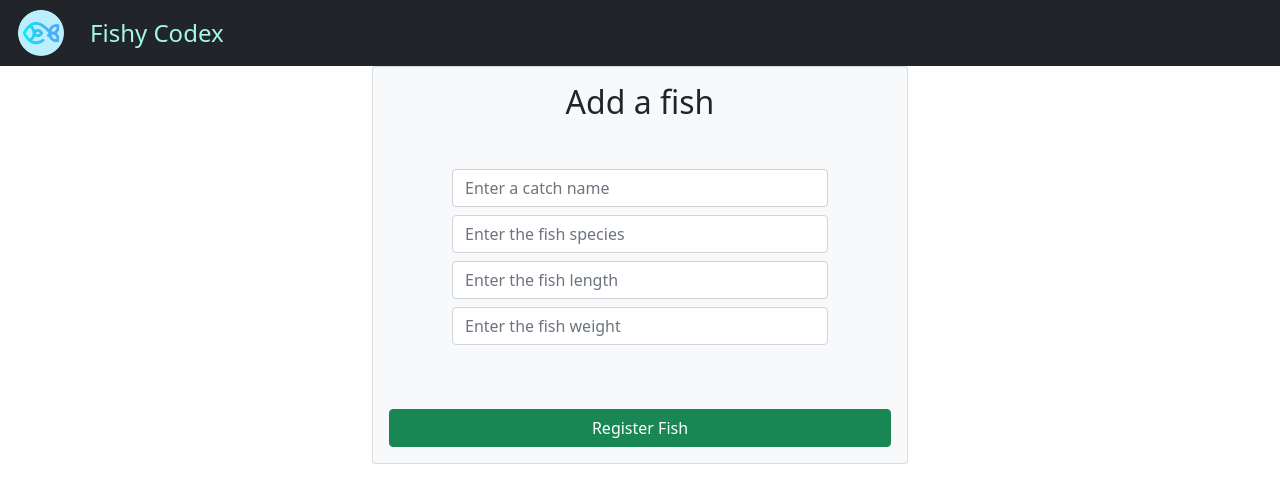
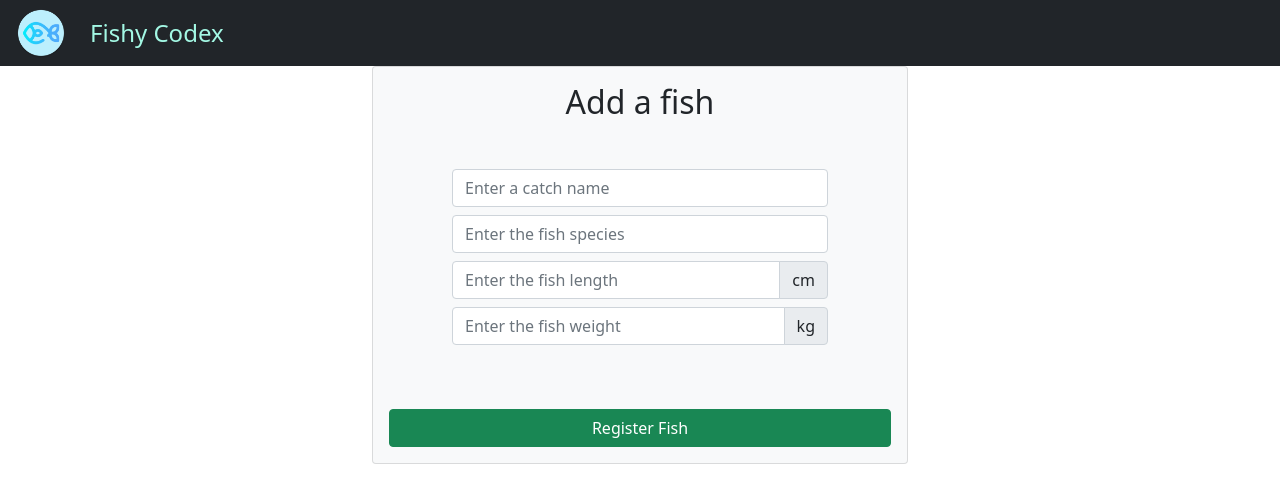
Before and after one commit to Natorden/fishy-codex-frontend, a Vue app: page /addFish/1 in a window 1280 px wide. Shown: the top 502 px of the page. Built offline with nearby package versions, Linux system fonts and the light colour scheme; no server answers.

Commit message:
Scroll for chats

```diff
--- a/src/App.vue
+++ b/src/App.vue
@@ -107,11 +107,11 @@ function openHome(){
 
 onUpdated(() => {
   if(sender.value != null) {
-   /* socket.on(sender.value.uuid, from => {
+    socket.on(sender.value.uuid, from => {
       console.log(from);
       userStore.addFriendRequests(from);
-      requestAmount.value++;
-    });*/
+      //requestAmount.value++;
+    });
 
     // Find requests for the logged-in user
     requestService.getFriendRequestByUserId(sender.value.uuid).then((r) => {
--- a/src/views/CommunityView.vue
+++ b/src/views/CommunityView.vue
@@ -113,8 +113,8 @@
               </button>
             </div>
             <hr />
-            <div class="messages">
-              <ul v-if="currentChatRoom != undefined">
+            <div class="messages" style="overflow-y: scroll; height: 60vh">
+              <ul v-if="currentChatRoom !== undefined">
                 <li v-for="chat in currentChatRoom.chats">
                   {{ chat.user.name }}: {{ chat.text }}
                 </li>
--- a/src/views/FishCreate.vue
+++ b/src/views/FishCreate.vue
@@ -20,24 +20,28 @@
           style="margin-bottom: 0.5em"
         >
         </b-form-input>
+        <b-input-group append="cm" style="margin-bottom: 0.5em">
           <b-form-input
             size="md"
             id="number"
             type="number"
+            min="0"
             v-model="lengthInput"
             placeholder="Enter the fish length"
-          style="margin-bottom: 0.5em"
           >
           </b-form-input>
+        </b-input-group>
+        <b-input-group append="kg" style="margin-bottom: 0.5em">
           <b-form-input
             size="md"
             id="number"
             type="number"
+            min="0"
             v-model="weightInput"
             placeholder="Enter the fish weight"
-          style="margin-bottom: 0.5em"
           >
           </b-form-input>
+        </b-input-group>
       </div>
       <b-button
         class="container justify-content-center"
--- a/src/views/FishEdit.vue
+++ b/src/views/FishEdit.vue
@@ -20,24 +20,28 @@
           style="margin-bottom: 0.5em"
         >
         </b-form-input>
+        <b-input-group append="cm" style="margin-bottom: 0.5em">
           <b-form-input
             size="md"
             id="number"
             type="number"
+            min="0"
             v-model="lengthInput"
             placeholder="Enter the fish length"
-          style="margin-bottom: 0.5em"
           >
           </b-form-input>
+        </b-input-group>
+        <b-input-group append="kg" style="margin-bottom: 0.5em">
           <b-form-input
             size="md"
             id="number"
             type="number"
+            min="0"
             v-model="weightInput"
             placeholder="Enter the fish weight"
-          style="margin-bottom: 0.5em"
           >
           </b-form-input>
+        </b-input-group>
       </div>
       <b-button
         class="container justify-content-center"
--- a/src/views/ProfileView.vue
+++ b/src/views/ProfileView.vue
@@ -50,10 +50,13 @@ const nameInput = ref<string>("");
 const ageInput = ref<number>();
 const emailInput = ref<string>("");
 const passwordInput =ref<string>("");
+
 nameInput.value = userStore.userName;
 ageInput.value = userStore.userAge;
 emailInput.value = userStore.userEmail;
 passwordInput.value = userStore.userPassword
+
+console.log(nameInput.value, ageInput.value)
 
 
   function isLoggedIn(): boolean {
```
Lines whose indentation alone changed are shown as unchanged.
